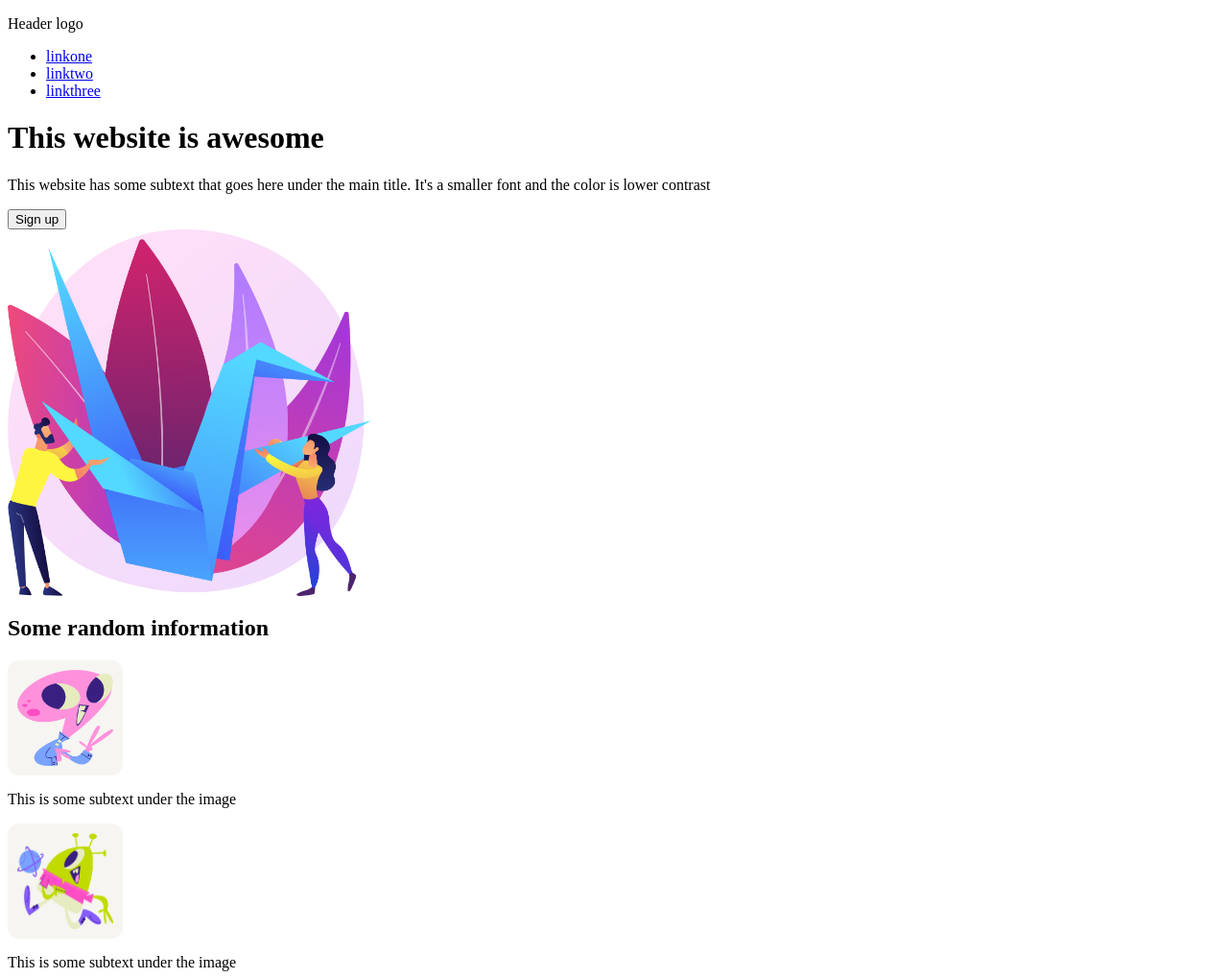
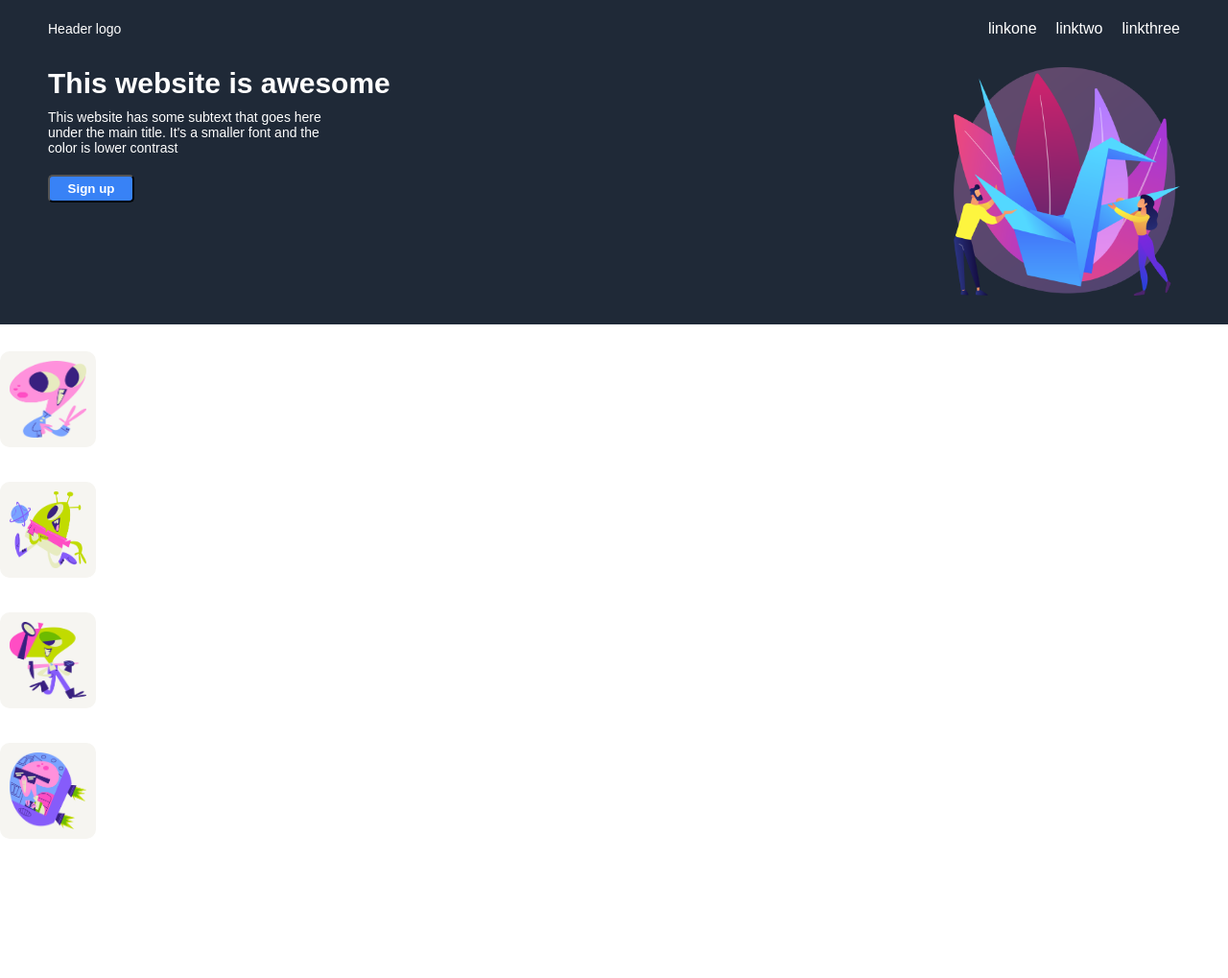
Before and after one commit to betowisar/flexbox_foundations, a plain HTML site: page index.html in a window 1280 px wide. Shown: the top 1019 px of the page at 96% size. Drawn offline with Linux system fonts and the light colour scheme.

Commit message:
feat: first style with css

```diff
--- a/index.html
+++ b/index.html
@@ -7,25 +7,23 @@
     <link rel="stylesheet" href="style.css">
 </head>
 <body>
-    <header>
-        <div class="logo">
-            <p>Header logo</p>
-        </div>
-        <nav>
+    <header class="head">
+            <p class="logon">Header logo</p>
+
             <ul>
                 <li><a href="#">linkone</a></li>
                 <li><a href="#">linktwo</a></li>
                 <li><a href="#">linkthree</a></li>
             </ul>
-        </nav>
+
         </header>
         <main>
             <div class="content1">
                 <h1>This website is awesome</h1>
-                <p>This website has some subtext that goes here under the main title. It's a smaller font and the color is lower contrast</p>
+                <p class="contentwebsite">This website has some subtext that goes here under the main title. It's a smaller font and the color is lower contrast</p>
                 <button class="button1">Sign up</button>
             </div>
-            <img src="image1.png" alt="Description of image1">
+            <img class="image1" src="image1.png" alt="Description of image1">
         </main>
         <article>
             <h2>Some random information</h2>
--- a/style.css
+++ b/style.css
@@ -1,7 +1,14 @@
+* {
+    margin: 0;
+    padding: 0;
+    box-sizing: border-box;
+    font-family: 'Poppins', sans-serif;
+}
+
 img {
     display: block;
-    max-width: 30%;
-    height: auto;
+    max-width: 20%;
+    height: 20%;
 }
 
 .card img{
@@ -12,3 +19,91 @@ img {
    padding: 10px;
    border-radius: 10%;
 }
+
+
+body {
+    display: flex;
+    flex-direction: column;
+    color: white;
+}
+
+.logon {
+
+}
+
+.head ul, .head p {
+    margin: 0;
+    padding 0;
+}
+
+header {
+    display: flex;
+    justify-content: space-between;
+    align-items: center;
+    padding: 10px 50px 10px;
+    background-color: #1f2937;
+    height: 60px;
+    width: 100%;
+
+}
+
+ul {
+    display: flex;
+    gap: 20px;
+    list-style: none;
+    color: white;
+
+}
+
+a {
+    text-decoration: none;
+    color: white;
+}
+
+main {
+    display: flex;
+    background-color: #1f2937;
+    padding: 10px 50px 30px 50px;
+    gap: 100px;
+
+}
+
+.content1 {
+    display: flex;
+    flex-direction: column;
+    flex: 1 1;
+}
+
+.button1 {
+    display: flex;
+    justify-content: center;
+    align-items: center;
+   width: 90px;
+   padding: 5px;
+background-color: #3882f6ff;
+border-radius: 5px;
+color: white;
+font-weight: bold;
+}
+
+.image1 {
+    display: flex;
+    align-self: center;
+    flex: 1;
+
+}
+
+h1{
+    font-size: 30px;
+    margin-bottom: 10px;
+}
+
+p{
+    font-size: 14px;
+    margin-bottom: 20px;
+}
+
+.contentwebsite{
+   width: 300px;
+   flex-shrink: 1:
+}
```
